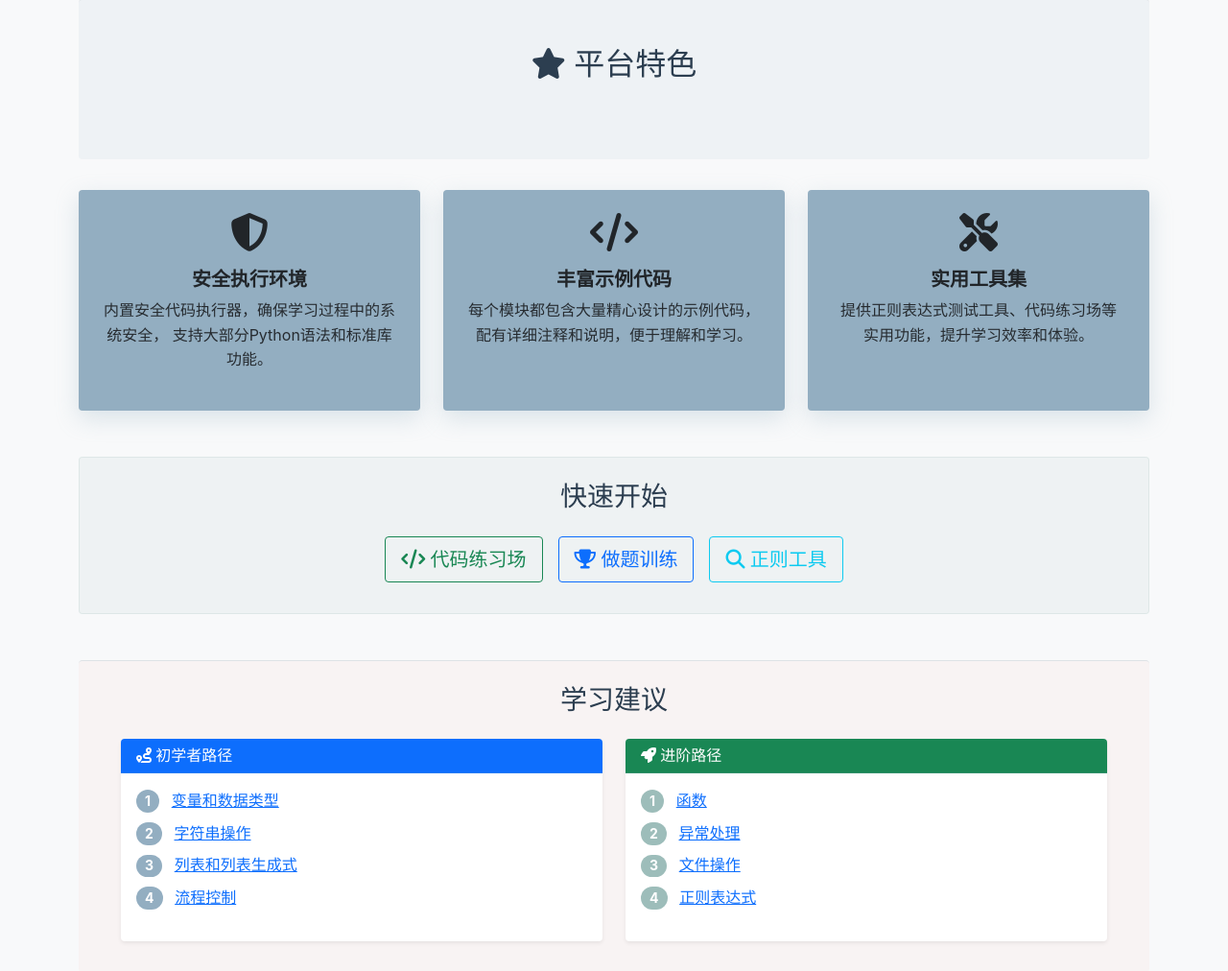
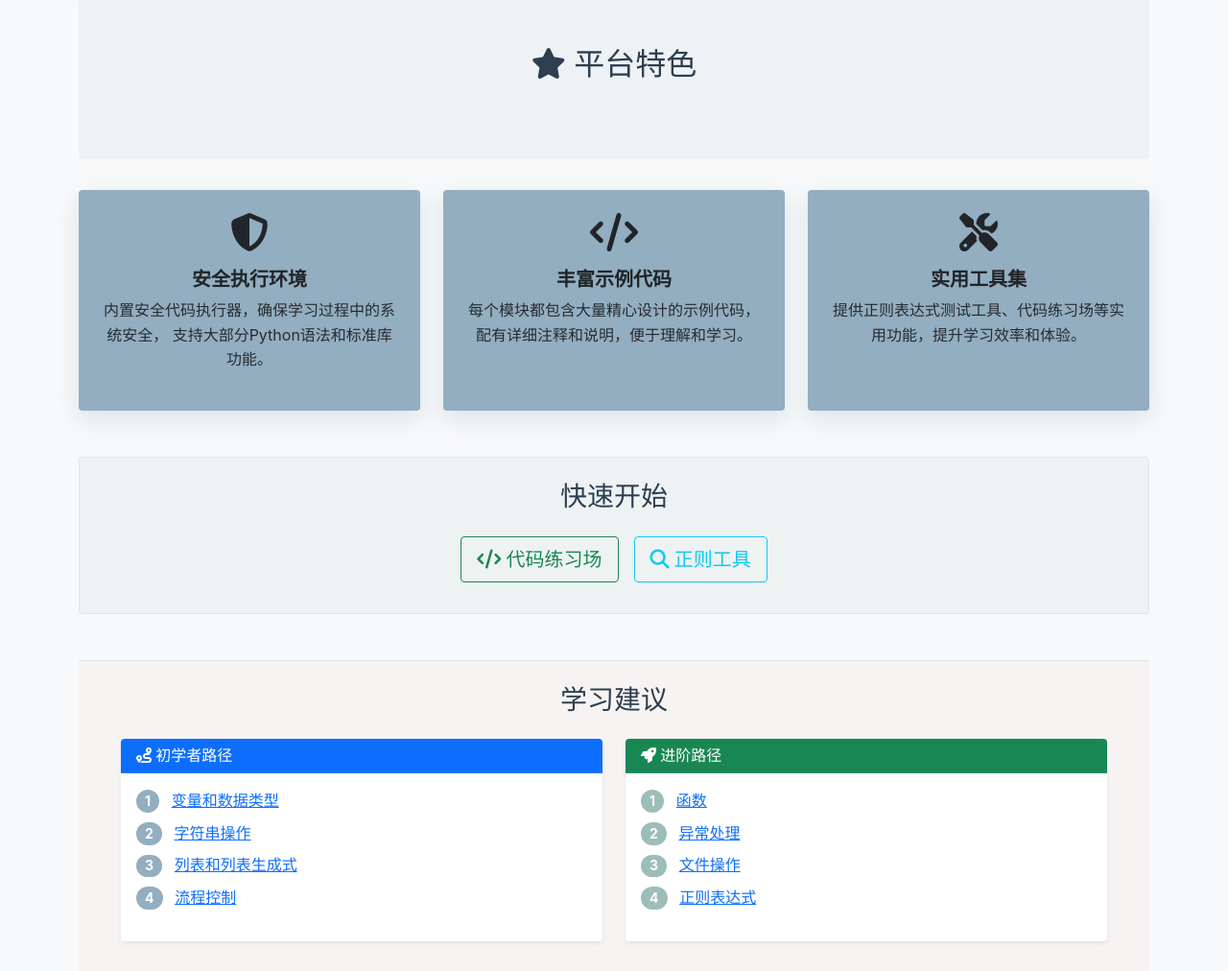
Before and after one commit to SE-SUFE-Team/PythonLearnHub, a Flask app: page / in a window 1280 px wide. Shown: the part 1346-2358 px from the top of the page at 96% size. Run offline with Flask 3, Linux system fonts and the light colour scheme; the visitor is signed in with stand-in values (Sample User, id 1); some libraries are stand-ins or nearby versions.

Commit message:
fixed bug

```diff
--- a/app.py
+++ b/app.py
@@ -976,7 +976,7 @@ def inject_navigation():
 
 # 启动信息（只执行一次）
 print("🐍 Python学习平台启动中...")
-print("📚 访问 http://localhost:5555 开始学习")
+print("📚 访问 http://localhost:5000 开始学习")
 print("🔒 安全代码执行环境已启用")
 print("📖 包含以下学习模块:")
 for module in MODULE_NAVIGATION:
--- a/templates/base.html
+++ b/templates/base.html
@@ -71,9 +71,9 @@
                             <li><a class="dropdown-item" href="{{ url_for('code_playground') }}">
                                     <i class="fas fa-play"></i> 代码练习场
                                 </a></li>
-                            <li><a class="dropdown-item" href="{{ url_for('oj_home') }}">
+                            <!-- <li><a class="dropdown-item" href="{{ url_for('oj_home') }}">
                                     <i class="fas fa-trophy"></i> 做题训练
-                                </a></li>
+                                </a></li> -->
                             <li><a class="dropdown-item" href="{{ url_for('regex_tool') }}">
                                     <i class="fas fa-search"></i> 正则表达式工具
                                 </a></li>
--- a/templates/index.html
+++ b/templates/index.html
@@ -122,8 +122,7 @@
             </div>
             <h5 class="text-dark">实用工具集</h5>
             <p class="text-dark">
-                提供正则表达式测试工具、代码练习场等
-                实用功能，提升学习效率和体验。
+                提供正则表达式测试工具、代码练习场等实用功能，提升学习效率和体验。
             </p>
         </div>
     </div>
@@ -140,9 +139,9 @@
             <a href="{{ url_for('code_playground') }}" class="btn btn-outline-success btn-lg">
                 <i class="fas fa-code"></i> 代码练习场
             </a>
-            <a href="{{ url_for('oj_home') }}" class="btn btn-outline-primary btn-lg">
+            <!-- <a href="{{ url_for('oj_home') }}" class="btn btn-outline-primary btn-lg">
                 <i class="fas fa-trophy"></i> 做题训练
-            </a>
+            </a> -->
             <a href="{{ url_for('regex_tool') }}" class="btn btn-outline-info btn-lg">
                 <i class="fas fa-search"></i> 正则工具
             </a>
```
